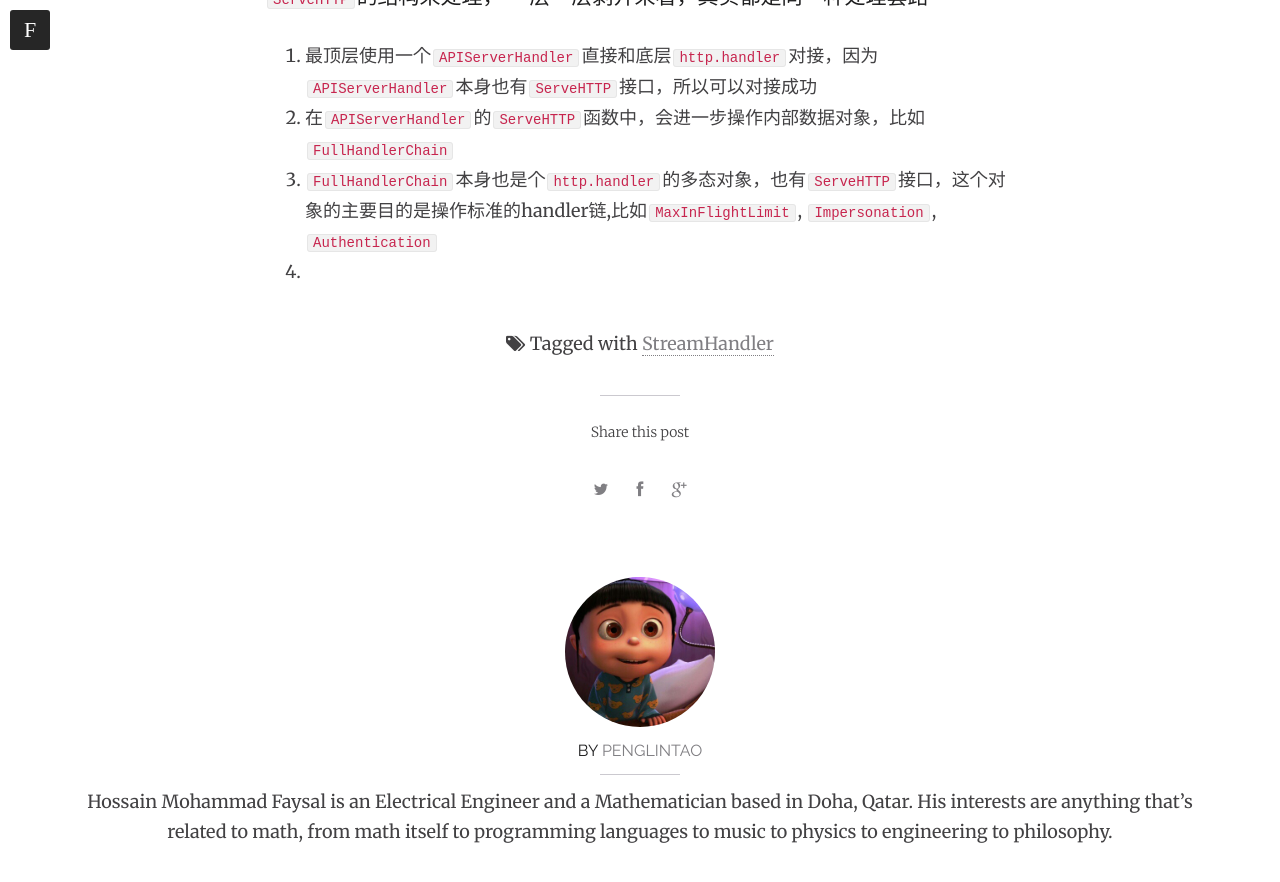
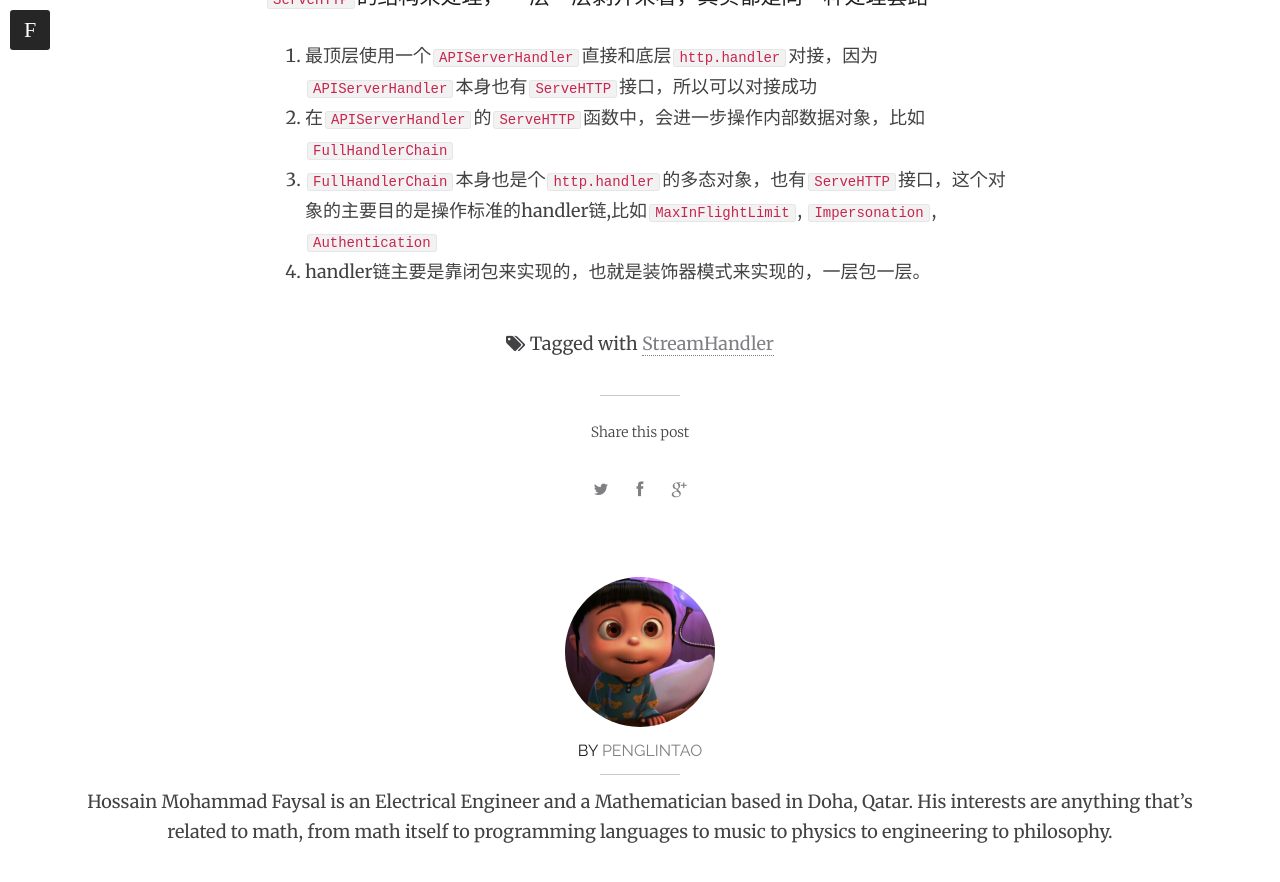
Before and after one commit to penglintao/alex.github.com, a Jekyll site: the page built from _posts/2019-06-28-apiserver.md, in a window 1280 px wide and 900 px high, scrolled down 880 px. Shown: the top 882 px of the window. Built offline with Jekyll 4.4.1, drawn with Linux system fonts in a browser that asks for light colours; nearby versions of some CDN libraries; comment, search, counter and statistics services are not loaded.

Commit message:
supplement some content.

```diff
--- a/_posts/2019-06-28-apiserver.md
+++ b/_posts/2019-06-28-apiserver.md
@@ -15,4 +15,4 @@ ApiServer的流处理灵活的使用了多态，我们知道一般HTTP处理都
 1. 最顶层使用一个`APIServerHandler`直接和底层`http.handler`对接，因为`APIServerHandler`本身也有`ServeHTTP`接口，所以可以对接成功
 2. 在`APIServerHandler`的`ServeHTTP`函数中，会进一步操作内部数据对象，比如`FullHandlerChain`
 3. `FullHandlerChain`本身也是个`http.handler`的多态对象，也有`ServeHTTP`接口，这个对象的主要目的是操作标准的handler链,比如`MaxInFlightLimit`, `Impersonation`, `Authentication`
-4.
+4. handler链主要是靠闭包来实现的，也就是装饰器模式来实现的，一层包一层。
```
